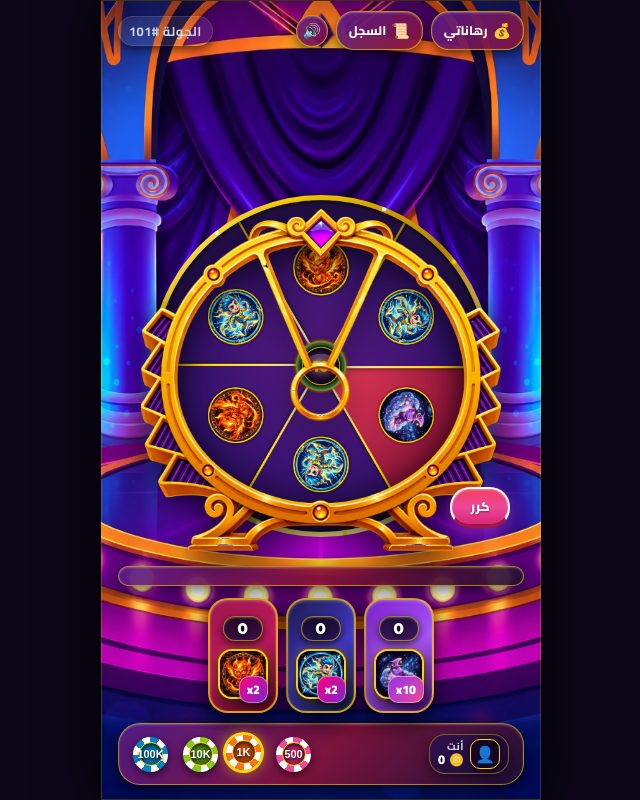
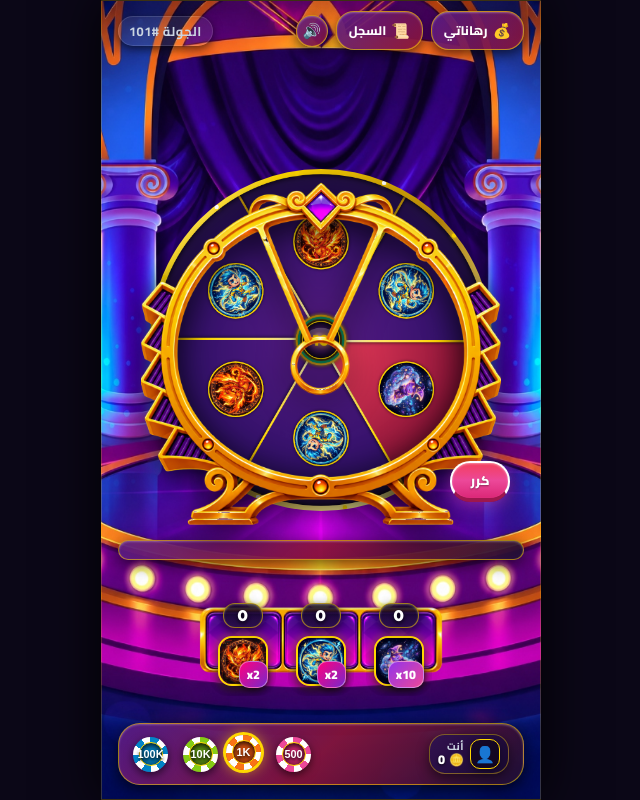
Before and after one commit to engyhamid860-lang/dream-game, a website: page public/index.html in a window 1280 px wide. Shown: the whole page, without its empty margins (319-959 px from the left). Drawn offline with nearby package versions, Linux system fonts and the light colour scheme; no server answers.

Commit message:
Support clean countdown numbers without background and apply assets cards_frame.png container background on characters betting grid

```diff
--- a/public/style.css
+++ b/public/style.css
@@ -303,13 +303,18 @@ body {
     margin: 4px auto;
   }
   .characters-grid {
+    padding: 6px 6px 7px 6px;
     gap: 4px;
     margin-top: 1px;
+    border-radius: 12px;
   }
   .char-card.frame-themed-card {
     padding: 4px 2px;
     min-height: 58px;
     gap: 2px;
+    border: none;
+    box-shadow: none;
+    background: transparent;
   }
   .card-small-icon-img {
     width: 28px;
@@ -868,15 +873,21 @@ body {
 .characters-grid {
   display: grid;
   grid-template-columns: repeat(3, 1fr);
-  gap: 8px;
+  background-image: url('assets/cards_frame.png');
+  background-size: 100% 100%;
+  background-repeat: no-repeat;
+  background-position: center;
+  padding: 15px 14px 17px 14px;
+  gap: 12px;
   margin-top: 2px;
+  border-radius: 24px;
 }
 
 .char-card.frame-themed-card {
   position: relative;
   overflow: hidden;
-  border-radius: 20px;
-  padding: 10px 8px 12px 8px;
+  border-radius: 18px;
+  padding: 10px 8px;
   width: 100%;
   display: flex;
   flex-direction: column;
@@ -884,33 +895,20 @@ body {
   justify-content: space-between;
   gap: 8px;
   cursor: pointer;
-  border: 2px solid rgba(255, 215, 0, 0.7);
-  box-shadow: 0 8px 24px rgba(0, 0, 0, 0.8), inset 0 1px 3px rgba(255, 255, 255, 0.3);
+  border: none;
+  box-shadow: none;
+  background: transparent;
   transition: all 0.2s cubic-bezier(0.34, 1.56, 0.64, 1);
   min-height: 105px;
 }
 
 .char-card.frame-themed-card:hover {
   transform: translateY(-2px) scale(1.02);
-  border-color: #ffd700;
-  box-shadow: 0 10px 28px rgba(0, 0, 0, 0.9), 0 0 20px rgba(255, 215, 0, 0.5);
+  background: rgba(255, 255, 255, 0.08);
 }
 
 .char-card.frame-themed-card:active {
   transform: scale(0.96);
-  border-color: #ffd700;
-}
-
-.char-card.frame-themed-card[data-char="dream"] {
-  background: linear-gradient(145deg, #7e22ce 0%, #a855f7 50%, #3b0764 100%);
-}
-
-.char-card.frame-themed-card[data-char="lightning"] {
-  background: linear-gradient(145deg, #1e1b4b 0%, #4338ca 50%, #0f172a 100%);
-}
-
-.char-card.frame-themed-card[data-char="fire"] {
-  background: linear-gradient(145deg, #9d174d 0%, #be185d 50%, #4c0519 100%);
 }
 
 .card-name-title {
```
Also changed, not shown: public/assets/cards_frame.png (added).
